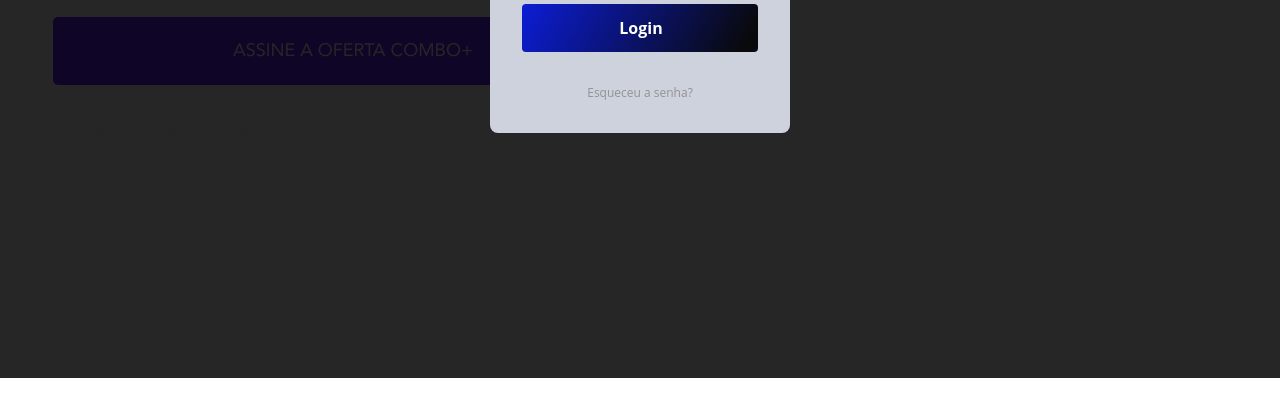
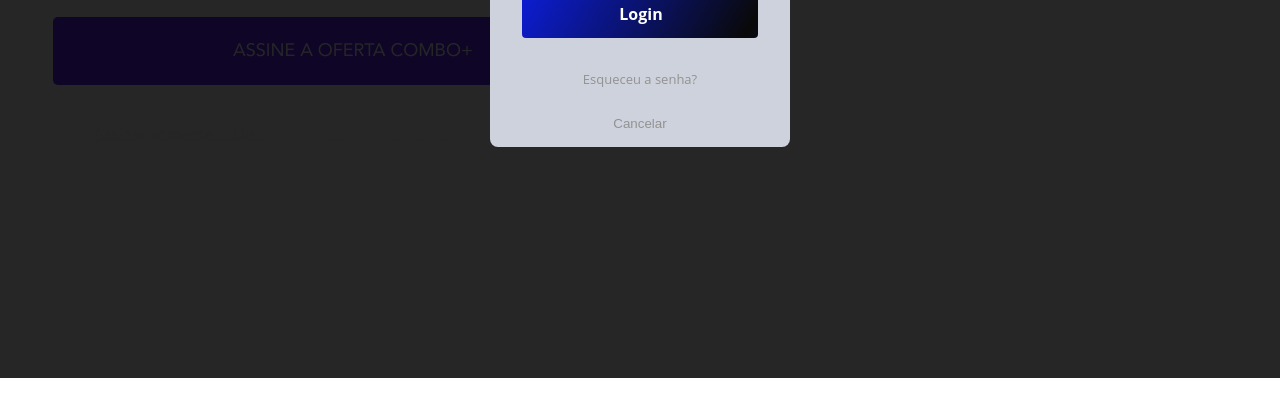
Before and after one commit to Wallysson-utfpr/Projeto2-Web, a plain HTML site: page index.html in a window 1280 px wide. Both pictures are taken after a click on the button "Login". Shown: the part 422-838 px from the top of the page. Drawn offline with nearby package versions, Linux system fonts and the light colour scheme.

Commit message:
botão cancelar login

```diff
--- a/css/logincss.css
+++ b/css/logincss.css
@@ -93,7 +93,18 @@ body {
 }
 
 .login-reset {
-  font-size: 12px;
+  font-size: 13px;
   color: #929292;
   text-decoration: none;
 }
+
+.bt-cancelar {
+  font-family: sans-serif;
+  font-size: 10pt;
+  color: #929292;
+  padding: 5px;
+  text-decoration: none;
+  margin-top: 10%;
+  -webkit-transition: box-shadow 300ms ease-in-out, color 300ms ease-in-out;
+  transition: box-shadow 300ms ease-in-out, color 300ms ease-in-out;
+}
--- a/index.html
+++ b/index.html
@@ -41,13 +41,12 @@ Alunos: Wallysson Mateus Barbosa - RA: 2268167
                     <form action="" class="login-form">
                         <input class="login-input" type="email" placeholder="Email">
                         <span class="login-input-border"></span>
-
                         <input class="login-input" type="password" placeholder="Senha">
                         <span class="login-input-border"></span>
-
                         <button class="login-submit">Login</button>
                         <a class="login-reset" href="">Esqueceu a senha?</a>
                     </form>
+                    <a href="index.html" class="bt-cancelar">Cancelar</a>
                 </div>
             </main>
         </div>
```
Also changed, not shown: css/apimoedas.css (line endings or trailing spaces).
